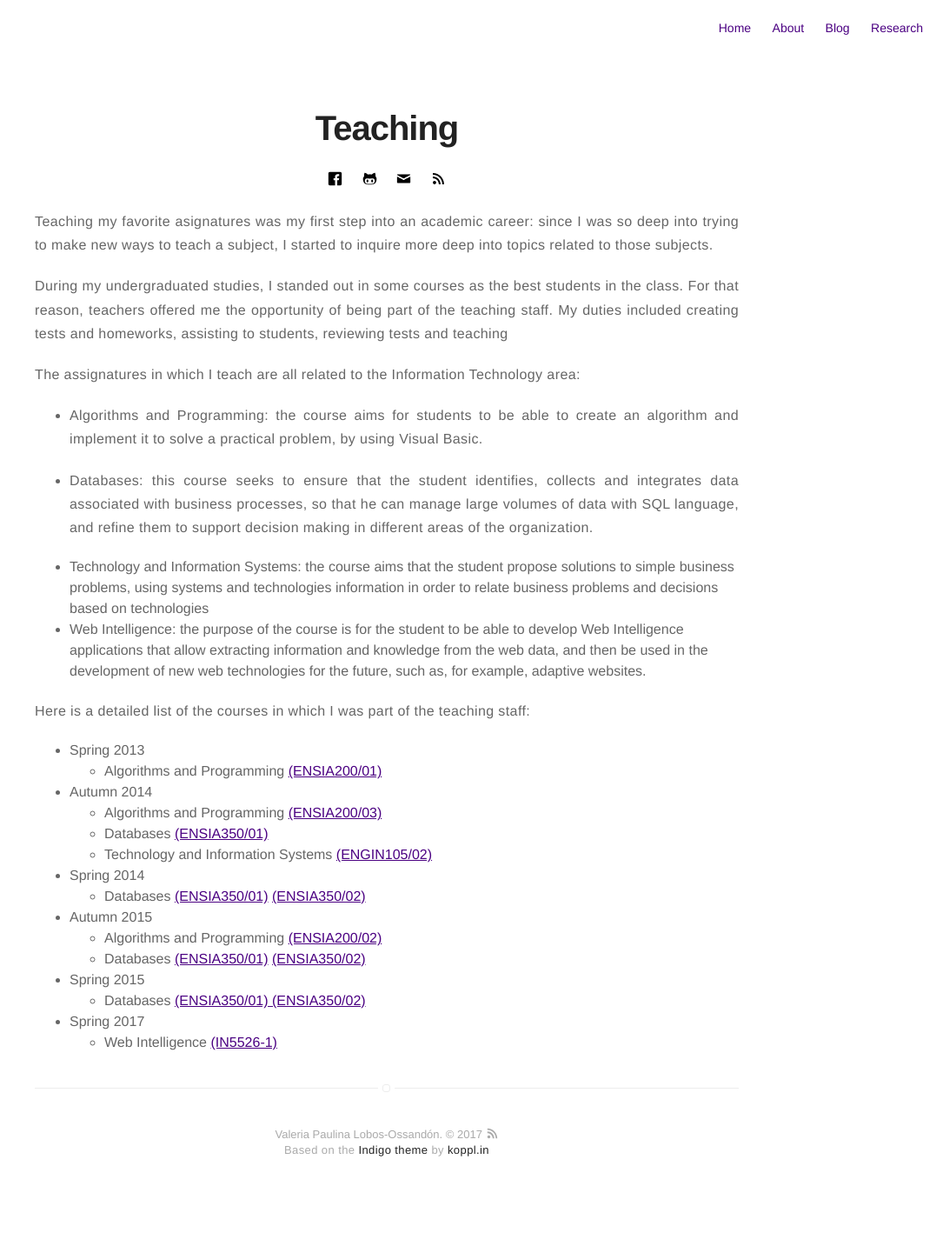
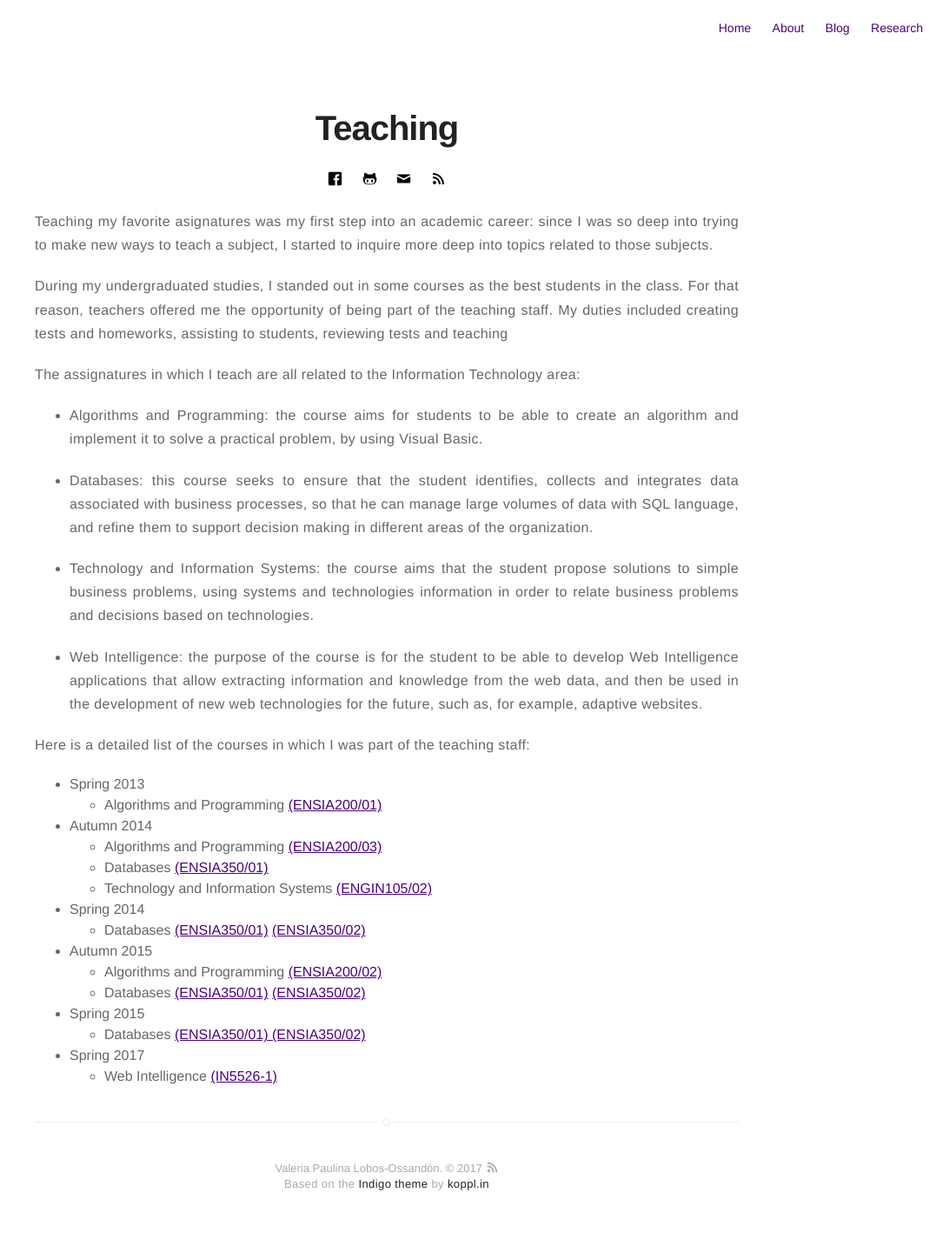
Before and after one commit to vlobos-ossandon/vlobos-ossandon.github.io, a Jekyll site: the page built from teaching.html, in a window 1280 px wide. Shown: the whole page at 87% size, without its empty margins (195-1280 px from the left). Built offline with Jekyll 4.4.1, drawn with Linux system fonts in a browser that asks for light colours; before the commit the page ends 1394 px from its top, so only the background shows below that.

Commit message:
Teaching_12

```diff
--- a/teaching.html
+++ b/teaching.html
@@ -12,8 +12,8 @@
     <ul>
         <li><b><p align="justify">Algorithms and Programming</b>: the course aims for students to be able to create an algorithm and implement it to solve a practical problem, by using Visual Basic.</p></li>
         <li><b><p align="justify">Databases</b>: this course seeks to ensure that the student identifies, collects and integrates data associated with business processes, so that he can manage large volumes of data with SQL language, and refine them to support decision making in different areas of the organization. </p></li>
-        <li><b>Technology and Information Systems</b>: the course aims that the student propose solutions to simple business problems, using systems and technologies information in order to relate business problems and decisions based on technologies </li>
-        <li><b>Web Intelligence</b>: the purpose of the course is for the student to be able to develop Web Intelligence applications that allow extracting information and knowledge from the web data, and then be used in the development of new web technologies for the future, such as, for example, adaptive websites. </li>
+        <li><b><p align="justify">Technology and Information Systems</b>: the course aims that the student propose solutions to simple business problems, using systems and technologies information in order to relate business problems and decisions based on technologies. </p></li>
+        <li><b><p align="justify">Web Intelligence</b>: the purpose of the course is for the student to be able to develop Web Intelligence applications that allow extracting information and knowledge from the web data, and then be used in the development of new web technologies for the future, such as, for example, adaptive websites. </p></li>
     </ul>
 </p>
 <p align="justify"> Here is a detailed list of the courses in which I was part of the teaching staff:
```
